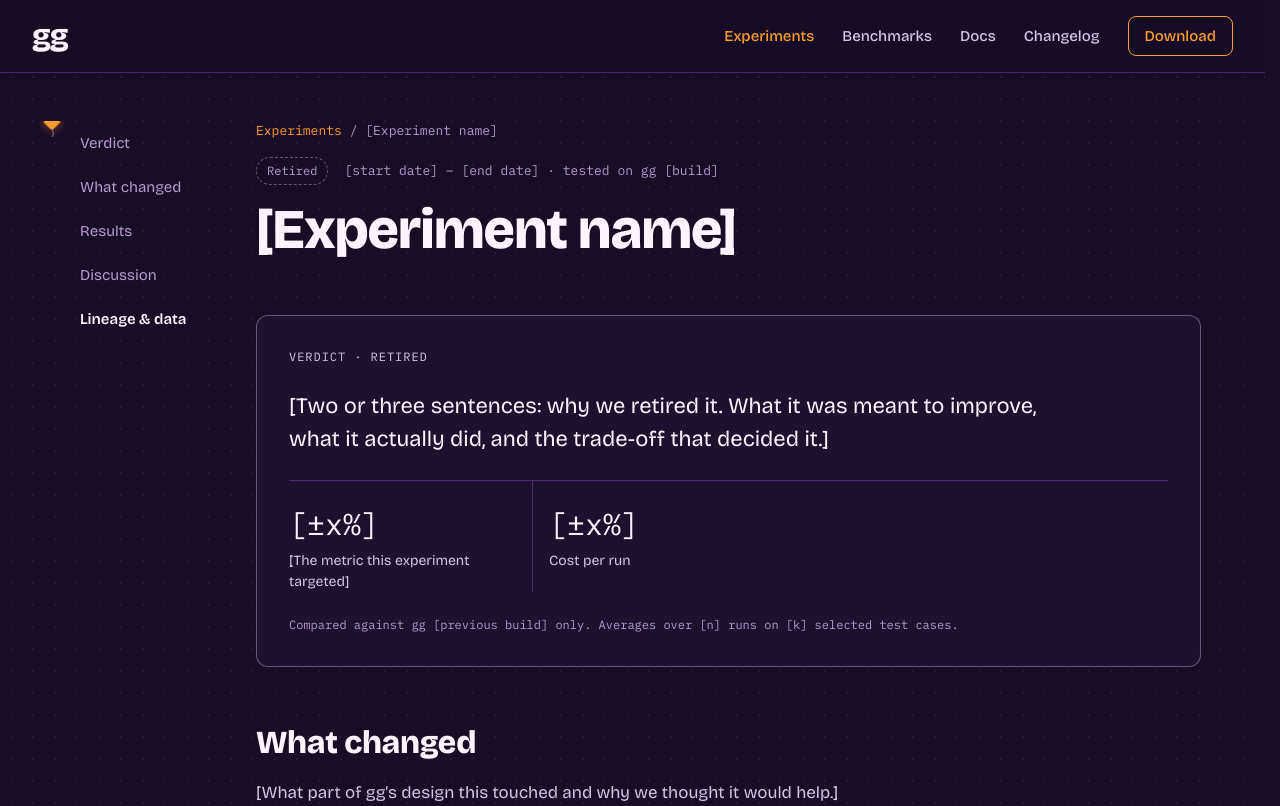
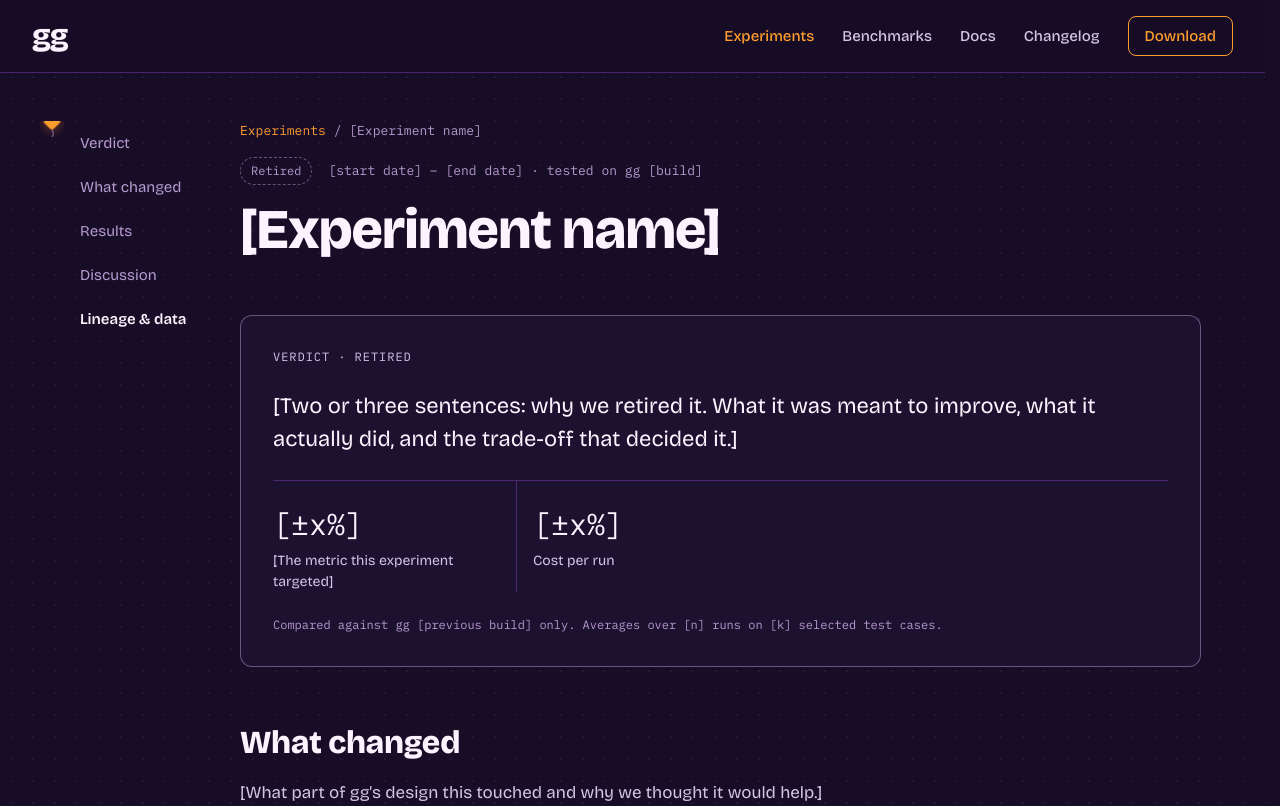
Before and after one commit to TheClockwyrks/gg.rocks, a React (Vite) app in the folder apps/web/: page /experiments/design-change in a window 1280 px wide. Shown: the top 806 px of the page. Built offline with nearby package versions, Linux system fonts and the light colour scheme.

Commit message:
style(write-ups): fill article width and tighten contents tracker

```diff
--- a/apps/web/src/pages/WriteUp/Toc.module.scss
+++ b/apps/web/src/pages/WriteUp/Toc.module.scss
@@ -31,6 +31,8 @@
 
 	@include up($bp-lg) {
 		flex-direction: column;
+		// Links are only as wide as their text, not the whole column.
+		align-items: flex-start;
 		gap: 0;
 		overflow: visible;
 		padding-inline: $s-10 0;
--- a/apps/web/src/pages/WriteUp/Verdict.module.scss
+++ b/apps/web/src/pages/WriteUp/Verdict.module.scss
@@ -35,7 +35,6 @@
 }
 
 .summary {
-	max-width: $layout-prose;
 	margin: 0;
 	font-size: $text-18;
 	line-height: $leading-normal;
@@ -71,6 +70,7 @@
 
 .value {
 	margin: 0;
+	white-space: nowrap;
 
 	@include text-mono($text-22, $color-ink);
 
--- a/apps/web/src/pages/WriteUp/WriteUpFrame.module.scss
+++ b/apps/web/src/pages/WriteUp/WriteUpFrame.module.scss
@@ -1,9 +1,11 @@
 @use "@/styles" as *;
 
 .frame {
+	@include page-pane;
+
 	@include up($bp-lg) {
 		display: flex;
-		gap: $s-14;
+		gap: $s-10;
 		padding: 0 $s-16 0 $s-10;
 	}
 }
--- a/apps/web/src/pages/WriteUp/blocks.module.scss
+++ b/apps/web/src/pages/WriteUp/blocks.module.scss
@@ -4,7 +4,6 @@
 $bar-label-column: 220px;
 $bar-value-column: 140px;
 $column-height: 280px;
-$column-max-width: 120px;
 
 // --- Sections ---------------------------------------------------------------
 
@@ -36,8 +35,6 @@
 }
 
 .prose {
-	max-width: $layout-prose;
-
 	@include text-body;
 }
 
@@ -159,7 +156,6 @@
 	gap: $s-2;
 
 	@include up($bp-sm) {
-		justify-content: flex-start;
 		gap: $s-8;
 	}
 }
@@ -169,7 +165,6 @@
 	display: flex;
 	flex-direction: column;
 	gap: $s-3;
-	max-width: $column-max-width;
 	min-width: 0;
 
 	@include text-mono($text-13, $color-ink-muted);
```
